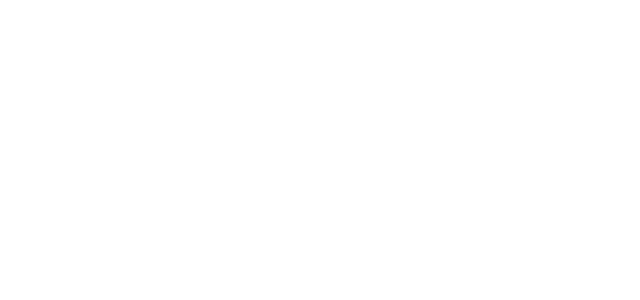
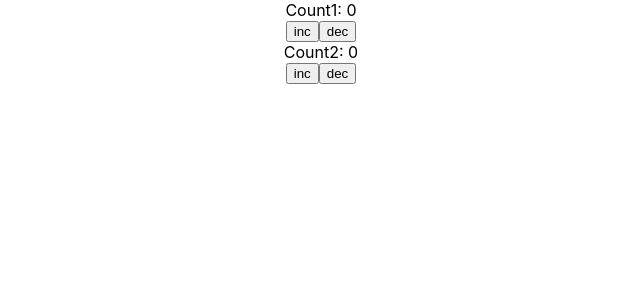
Before and after one commit to Keyn1991/lessons-to-react, a React (Create React App) app: page / in a window 1280 px wide. Shown: the top 300 px of the page, without its empty margins (319-959 px from the left). Built offline with nearby package versions, Linux system fonts and the light colour scheme.

Commit message:
home-work-5 part2

```diff
--- a/src/App.js
+++ b/src/App.js
@@ -1,9 +1,48 @@
 
 import './App.css';
+import {useReducer} from "react";
 
 function App() {
+
+  const reducer = (state, action) => {
+  switch (action.type) {
+    case 'INC1':
+      return {...state, count1:  state.count1+1}
+    case 'DEC1':
+      return {...state, count1:  state.count1-1}
+
+    case 'INC2':
+      return {...state, count2:  state.count2+1}
+    case 'DEC2':
+      return {...state, count2:  state.count2-1}
+
+
+
+
+    default:
+      return {...state}
+}
+  };
+
+  const initValue = () => (
+          {count1:0, count2:0}
+      );
+
+  const [state, dispatch] = useReducer(reducer, null, initValue);
+
   return (
     <div className="App">
+      <div>
+        Count1: {state.count1}
+      </div>
+      <button onClick={()=> dispatch({type:'INC1'})}>inc</button>
+      <button onClick={()=> dispatch({type:'DEC1'})}>dec</button>
+      <div>
+        Count2: {state.count2}
+
+      </div>
+      <button onClick={()=> dispatch({type:'INC2'})}>inc</button>
+      <button onClick={()=> dispatch({type:'DEC2'})}>dec</button>
 
     </div>
   );
```
Also changed, not shown: src/components/UserComponents/UserComponent.js (added, +13 -0 lines), src/components/UsersComponents/UserComponent.js (added, +13 -0 lines), src/components/CatComponents/CatComponent.js (added).
